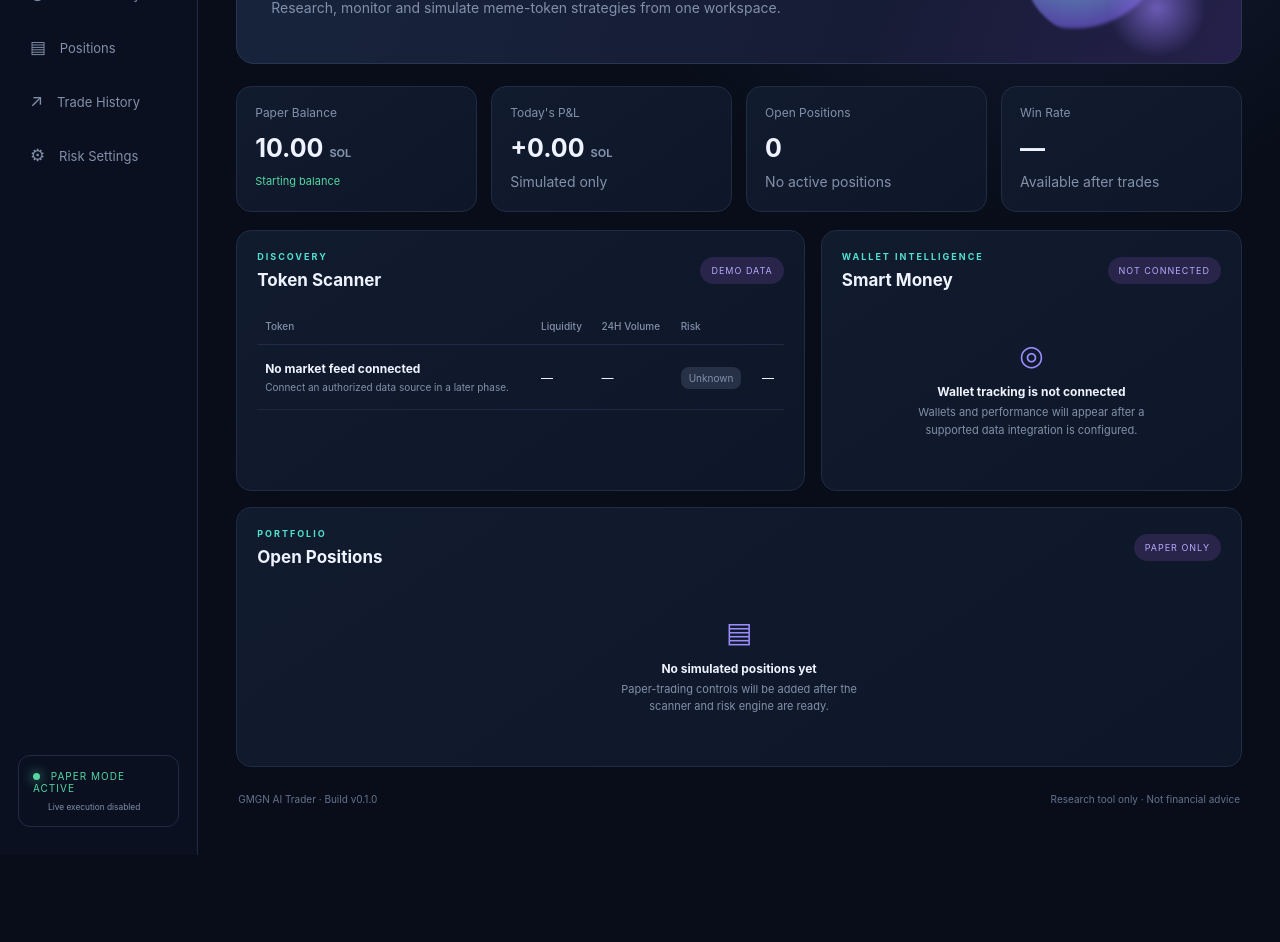
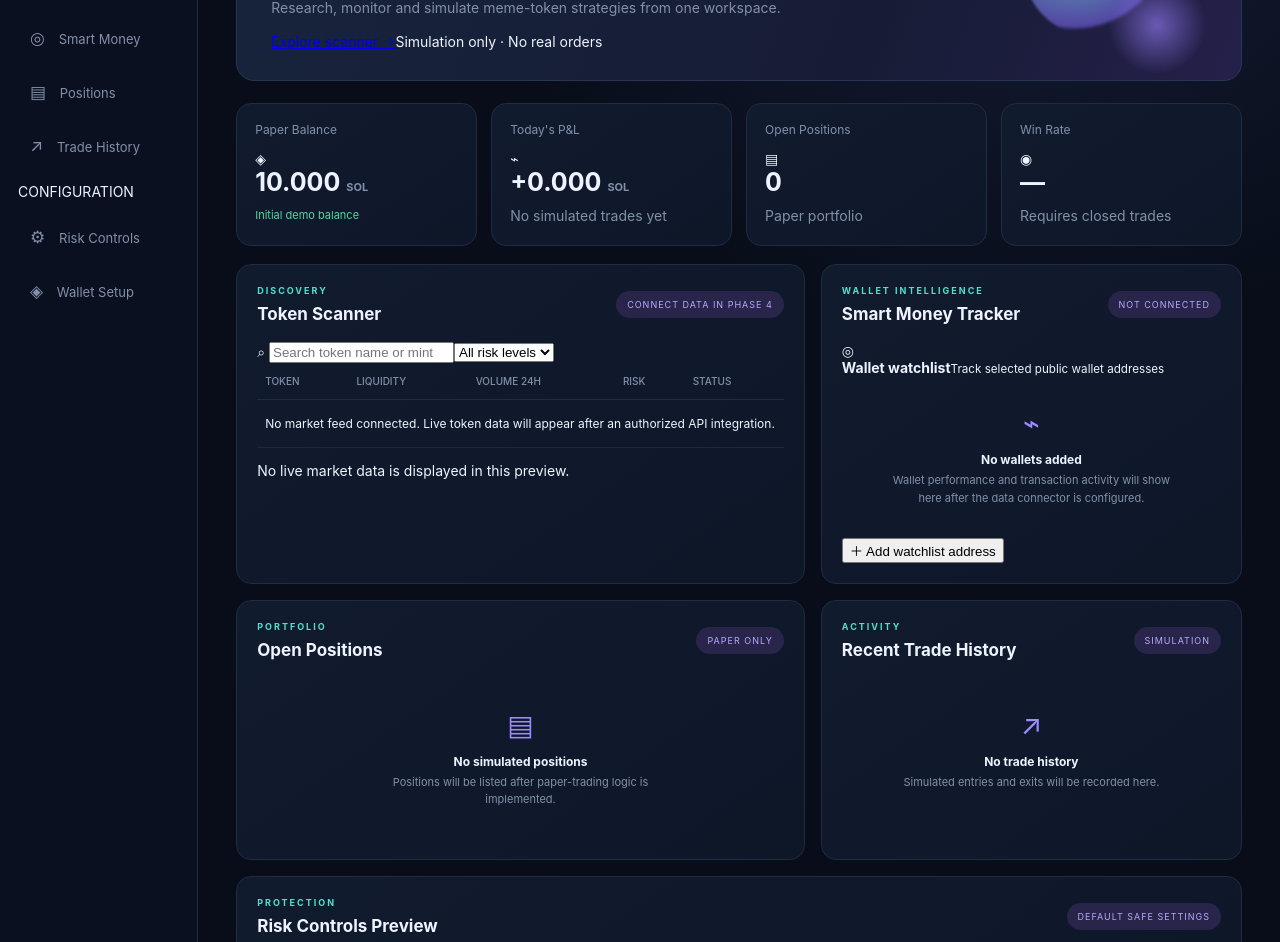
Before and after one commit to skullrex06/gmgn-ai-trader, a plain HTML site: page index.html in a window 1280 px wide. Shown: the part 252-1194 px from the top of the page. Before the commit the page ends 1107 px from the top, so only its background shows below. Drawn offline with Linux system fonts and the light colour scheme.

Commit message:
Build Phase 2 premium dashboard layout

```diff
--- a/index.html
+++ b/index.html
@@ -1,9 +1,46 @@
 <!doctype html>
-<html lang="en"><head><meta charset="utf-8"><meta name="viewport" content="width=device-width, initial-scale=1"><meta name="theme-color" content="#0b1020"><title>GMGN AI Trader</title><link rel="stylesheet" href="styles.css"></head>
-<body><div class="app-shell"><aside class="sidebar"><div class="brand"><span class="brand-mark">G</span><div><strong>GMGN</strong><small>AI TRADER</small></div></div><nav><a class="active" href="#overview">◫ <span>Overview</span></a><a href="#scanner">⌕ <span>Token Scanner</span></a><a href="#smart-money">◎ <span>Smart Money</span></a><a href="#positions">▤ <span>Positions</span></a><a href="#history">↗ <span>Trade History</span></a><a href="#settings">⚙ <span>Risk Settings</span></a></nav><div class="sidebar-note"><span class="pulse"></span> PAPER MODE ACTIVE<small>Live execution disabled</small></div></aside>
-<main class="main"><header class="topbar"><div><p class="eyebrow">SOLANA / TRADING TERMINAL</p><h1>Overview</h1></div><div class="top-actions"><span class="mode-pill">● PAPER TRADING</span><button id="refreshBtn" class="icon-btn" aria-label="Refresh demo data">↻</button><div class="avatar">T</div></div></header>
-<section class="welcome"><div><p class="eyebrow">YOUR CONTROL CENTER</p><h2>Trade smarter.<br><span>Manage risk first.</span></h2><p class="muted">Research, monitor and simulate meme-token strategies from one workspace.</p></div><div class="welcome-art"><div class="orb orb-one"></div><div class="orb orb-two"></div><div class="chart-line">⌁</div><div class="sol-badge">◎</div></div></section>
-<section class="stats-grid" id="overview"><article class="stat-card"><p>Paper Balance</p><h3 id="balance">10.00 <small>SOL</small></h3><span class="positive">Starting balance</span></article><article class="stat-card"><p>Today's P&amp;L</p><h3 id="pnl">+0.00 <small>SOL</small></h3><span class="muted">Simulated only</span></article><article class="stat-card"><p>Open Positions</p><h3 id="positionsCount">0</h3><span class="muted">No active positions</span></article><article class="stat-card"><p>Win Rate</p><h3 id="winRate">—</h3><span class="muted">Available after trades</span></article></section>
-<section class="content-grid"><article class="panel" id="scanner"><div class="panel-heading"><div><p class="eyebrow">DISCOVERY</p><h3>Token Scanner</h3></div><span class="tag">DEMO DATA</span></div><div class="table-wrap"><table><thead><tr><th>Token</th><th>Liquidity</th><th>24H Volume</th><th>Risk</th><th></th></tr></thead><tbody><tr><td><b>No market feed connected</b><small>Connect an authorized data source in a later phase.</small></td><td>—</td><td>—</td><td><span class="risk neutral">Unknown</span></td><td>—</td></tr></tbody></table></div></article>
-<article class="panel" id="smart-money"><div class="panel-heading"><div><p class="eyebrow">WALLET INTELLIGENCE</p><h3>Smart Money</h3></div><span class="tag">NOT CONNECTED</span></div><div class="empty-state"><div class="empty-icon">◎</div><b>Wallet tracking is not connected</b><p>Wallets and performance will appear after a supported data integration is configured.</p></div></article></section>
-<section class="panel" id="positions"><div class="panel-heading"><div><p class="eyebrow">PORTFOLIO</p><h3>Open Positions</h3></div><span class="tag">PAPER ONLY</span></div><div class="empty-state"><div class="empty-icon">▤</div><b>No simulated positions yet</b><p>Paper-trading controls will be added after the scanner and risk engine are ready.</p></div></section><footer><span>GMGN AI Trader · Build v0.1.0</span><span>Research tool only · Not financial advice</span></footer></main></div><script src="app.js"></script></body></html>
+<html lang="en">
+<head>
+<meta charset="utf-8"><meta name="viewport" content="width=device-width,initial-scale=1"><meta name="theme-color" content="#080d19">
+<title>GMGN AI Trader</title><link rel="stylesheet" href="styles.css">
+</head>
+<body>
+<div class="app-shell">
+<aside class="sidebar">
+ <a class="brand" href="#overview"><span class="brand-mark">G</span><span><strong>GMGN</strong><small>AI TRADER</small></span></a>
+ <p class="nav-label">WORKSPACE</p>
+ <nav>
+  <a class="active" href="#overview">▦ <span>Overview</span></a><a href="#scanner">⌕ <span>Token Scanner</span></a><a href="#smart-money">◎ <span>Smart Money</span></a><a href="#positions">▤ <span>Positions</span></a><a href="#history">↗ <span>Trade History</span></a>
+ </nav>
+ <p class="nav-label second-label">CONFIGURATION</p><nav><a href="#risk">⚙ <span>Risk Controls</span></a><a href="#wallet">◈ <span>Wallet Setup</span></a></nav>
+ <div class="sidebar-note"><span class="pulse"></span><b>PAPER MODE</b><small>Live execution disabled</small></div>
+ <div class="side-foot">GMGN AI TRADER <span>v0.2.0</span></div>
+</aside>
+<main class="main">
+ <header class="topbar"><div class="mobile-brand">GMGN <span>AI TRADER</span></div><div class="page-heading"><p class="eyebrow">SOLANA / TRADING TERMINAL</p><h1>Overview</h1></div><div class="top-actions"><span class="mode-pill">● PAPER TRADING</span><button id="refreshBtn" class="icon-btn" aria-label="Refresh demo screen">↻</button><div class="avatar">T</div></div></header>
+ <section class="welcome"><div class="welcome-copy"><p class="eyebrow">YOUR CONTROL CENTER</p><h2>Trade smarter.<br><span>Manage risk first.</span></h2><p class="muted">Research, monitor and simulate meme-token strategies from one workspace.</p><div class="welcome-actions"><a class="primary-btn" href="#scanner">Explore scanner <span>→</span></a><span class="safe-caption">Simulation only · No real orders</span></div></div><div class="welcome-art"><div class="orb orb-one"></div><div class="orb orb-two"></div><div class="chart-line">⌁</div><div class="sol-badge">◎</div></div></section>
+ <section class="stats-grid" id="overview">
+  <article class="stat-card"><div class="stat-top"><p>Paper Balance</p><span>◈</span></div><h3 id="balance">10.000 <small>SOL</small></h3><span class="positive">Initial demo balance</span></article>
+  <article class="stat-card"><div class="stat-top"><p>Today's P&amp;L</p><span>⌁</span></div><h3 id="pnl">+0.000 <small>SOL</small></h3><span class="muted">No simulated trades yet</span></article>
+  <article class="stat-card"><div class="stat-top"><p>Open Positions</p><span>▤</span></div><h3 id="positionsCount">0</h3><span class="muted">Paper portfolio</span></article>
+  <article class="stat-card"><div class="stat-top"><p>Win Rate</p><span>◉</span></div><h3 id="winRate">—</h3><span class="muted">Requires closed trades</span></article>
+ </section>
+ <section class="content-grid">
+  <article class="panel" id="scanner"><div class="panel-heading"><div><p class="eyebrow">DISCOVERY</p><h3>Token Scanner</h3></div><span class="tag">CONNECT DATA IN PHASE 4</span></div>
+   <div class="toolbar"><label class="search-box">⌕ <input id="tokenSearch" type="search" placeholder="Search token name or mint" aria-label="Search token"></label><select id="riskFilter" aria-label="Filter by risk"><option value="all">All risk levels</option><option value="unknown">Unknown</option><option value="high">High risk</option></select></div>
+   <div class="table-wrap"><table><thead><tr><th>TOKEN</th><th>LIQUIDITY</th><th>VOLUME 24H</th><th>RISK</th><th>STATUS</th></tr></thead><tbody id="tokenRows"><tr><td colspan="5" class="empty-cell">No market feed connected. Live token data will appear after an authorized API integration.</td></tr></tbody></table></div><p class="table-note">No live market data is displayed in this preview.</p>
+  </article>
+  <article class="panel" id="smart-money"><div class="panel-heading"><div><p class="eyebrow">WALLET INTELLIGENCE</p><h3>Smart Money Tracker</h3></div><span class="tag purple-tag">NOT CONNECTED</span></div>
+   <div class="wallet-summary"><div class="wallet-icon">◎</div><div><b>Wallet watchlist</b><small>Track selected public wallet addresses</small></div></div>
+   <div class="empty-state"><div class="empty-icon">⌁</div><b>No wallets added</b><p>Wallet performance and transaction activity will show here after the data connector is configured.</p></div><button class="outline-btn" id="watchWalletBtn">＋ Add watchlist address</button>
+  </article>
+ </section>
+ <section class="content-grid lower-grid">
+  <article class="panel" id="positions"><div class="panel-heading"><div><p class="eyebrow">PORTFOLIO</p><h3>Open Positions</h3></div><span class="tag">PAPER ONLY</span></div><div class="empty-state compact"><div class="empty-icon">▤</div><b>No simulated positions</b><p>Positions will be listed after paper-trading logic is implemented.</p></div></article>
+  <article class="panel" id="history"><div class="panel-heading"><div><p class="eyebrow">ACTIVITY</p><h3>Recent Trade History</h3></div><span class="tag">SIMULATION</span></div><div class="empty-state compact"><div class="empty-icon">↗</div><b>No trade history</b><p>Simulated entries and exits will be recorded here.</p></div></article>
+ </section>
+ <section class="panel risk-panel" id="risk"><div class="panel-heading"><div><p class="eyebrow">PROTECTION</p><h3>Risk Controls Preview</h3></div><span class="tag green-tag">DEFAULT SAFE SETTINGS</span></div><div class="risk-grid"><label>Max position size <span><input type="number" value="0.10" min="0.01" max="1" step="0.01" disabled> SOL</span></label><label>Daily loss limit <span><input type="number" value="0.25" min="0.01" max="5" step="0.01" disabled> SOL</span></label><label>Stop loss <span><input type="number" value="15" min="1" max="90" disabled> %</span></label><label>Take profit target <span><input type="number" value="30" min="1" max="500" disabled> %</span></label></div><p class="table-note">Controls are visual placeholders and are not connected to an execution engine.</p></section>
+ <section class="panel wallet-panel" id="wallet"><div class="panel-heading"><div><p class="eyebrow">ACCOUNT</p><h3>Wallet Connection</h3></div><span class="tag purple-tag">DISCONNECTED</span></div><p class="muted">No wallet is connected. Never paste a seed phrase or private key into this dashboard or GitHub. A future signing integration must use a separate, reviewed secure flow.</p></section>
+ <footer><span>GMGN AI Trader · Build v0.2.0</span><span>Research &amp; paper-trading preview · Not financial advice</span></footer>
+</main></div><div id="toast" class="toast" role="status" aria-live="polite"></div><script src="app.js"></script>
+</body></html>
```
